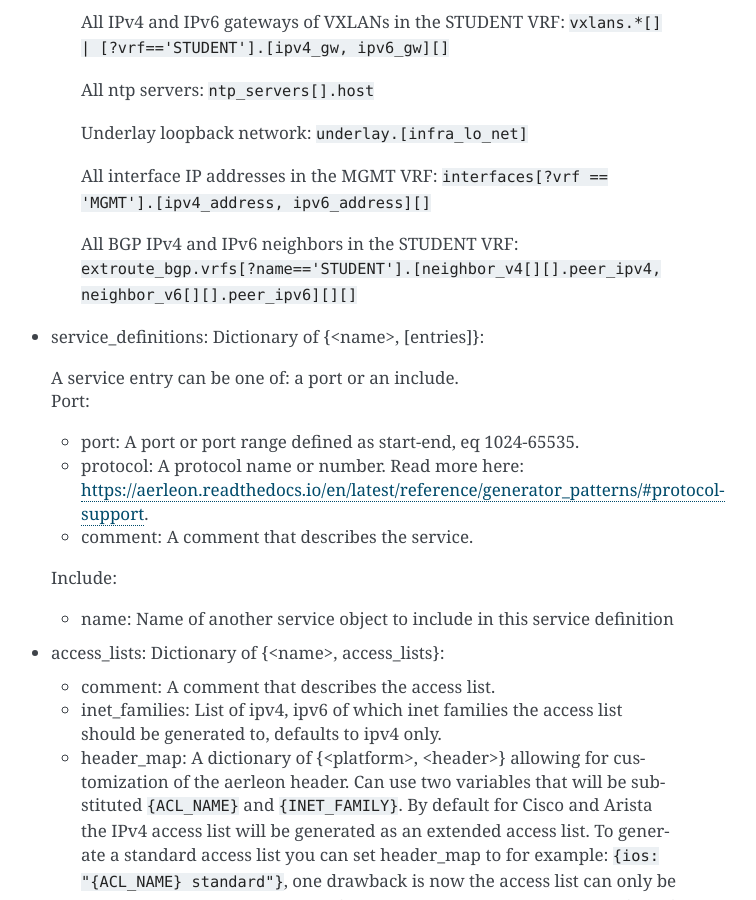
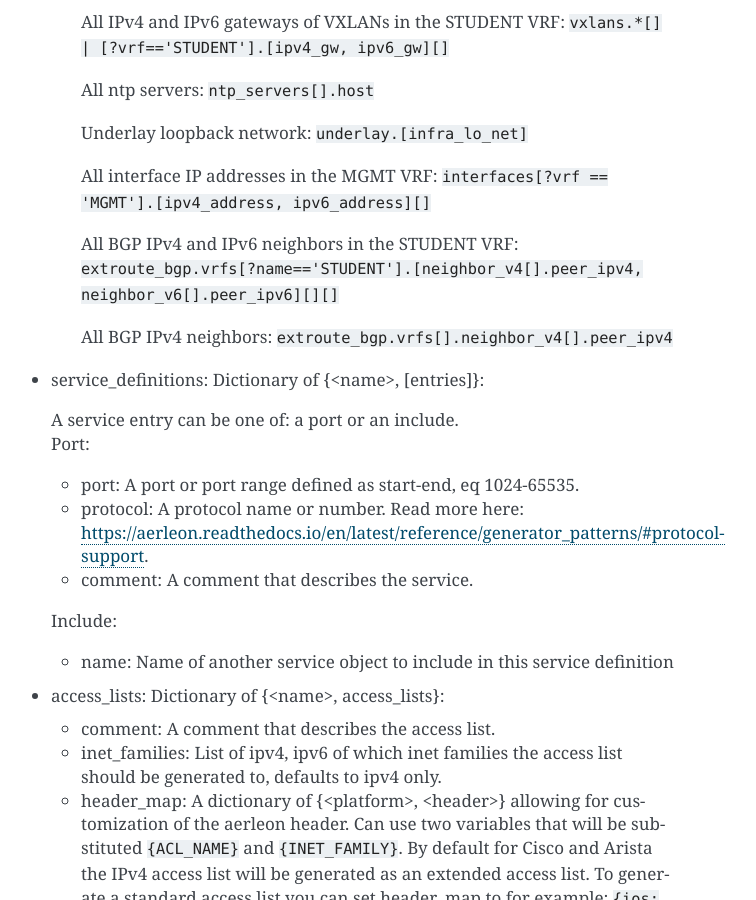
Before and after one commit to SUNET/cnaas-nms, a Sphinx documentation site: the page built from docs/reporef/index.rst, in a window 1280 px wide and 900 px high, scrolled down 3953 px. Shown: the whole window, without its empty margins (399-1155 px from the left). Built offline with Sphinx 7.4.7, drawn with Linux system fonts in a browser that asks for light colours.

Commit message:
Update docs

```diff
--- a/docs/reporef/index.rst
+++ b/docs/reporef/index.rst
@@ -185,7 +185,11 @@ access_lists.yml
     :code:`interfaces[?vrf == 'MGMT'].[ipv4_address, ipv6_address][]`
 
     All BGP IPv4 and IPv6 neighbors in the STUDENT VRF:
-    :code:`extroute_bgp.vrfs[?name=='STUDENT'].[neighbor_v4[][].peer_ipv4, neighbor_v6[][].peer_ipv6][][]`
+    :code:`extroute_bgp.vrfs[?name=='STUDENT'].[neighbor_v4[].peer_ipv4, neighbor_v6[].peer_ipv6][][]`
+
+    All BGP IPv4 neighbors:
+    :code:`extroute_bgp.vrfs[].neighbor_v4[].peer_ipv4`
+
 
 - service_definitions: Dictionary of {<name>, [entries]}:
 
```
